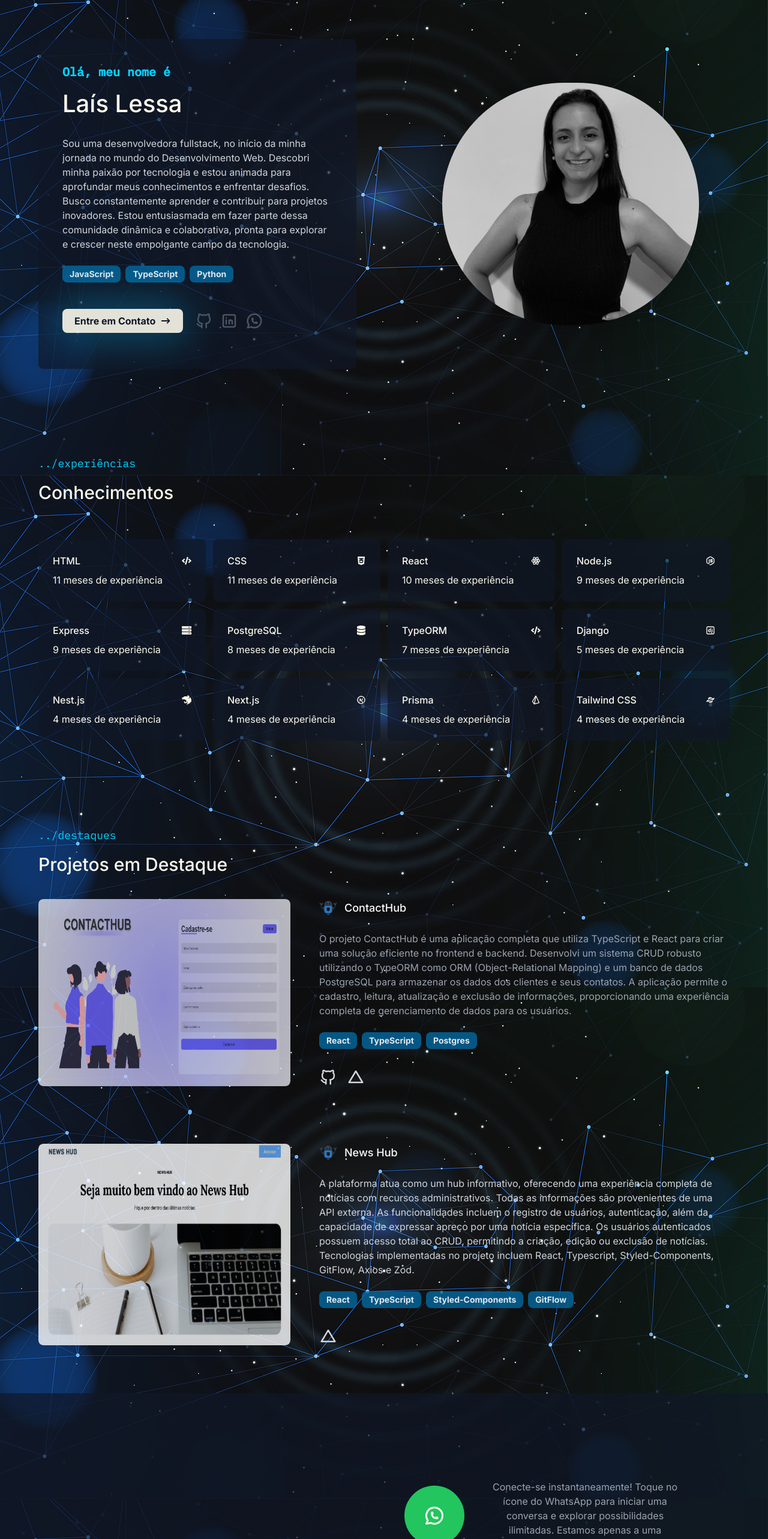
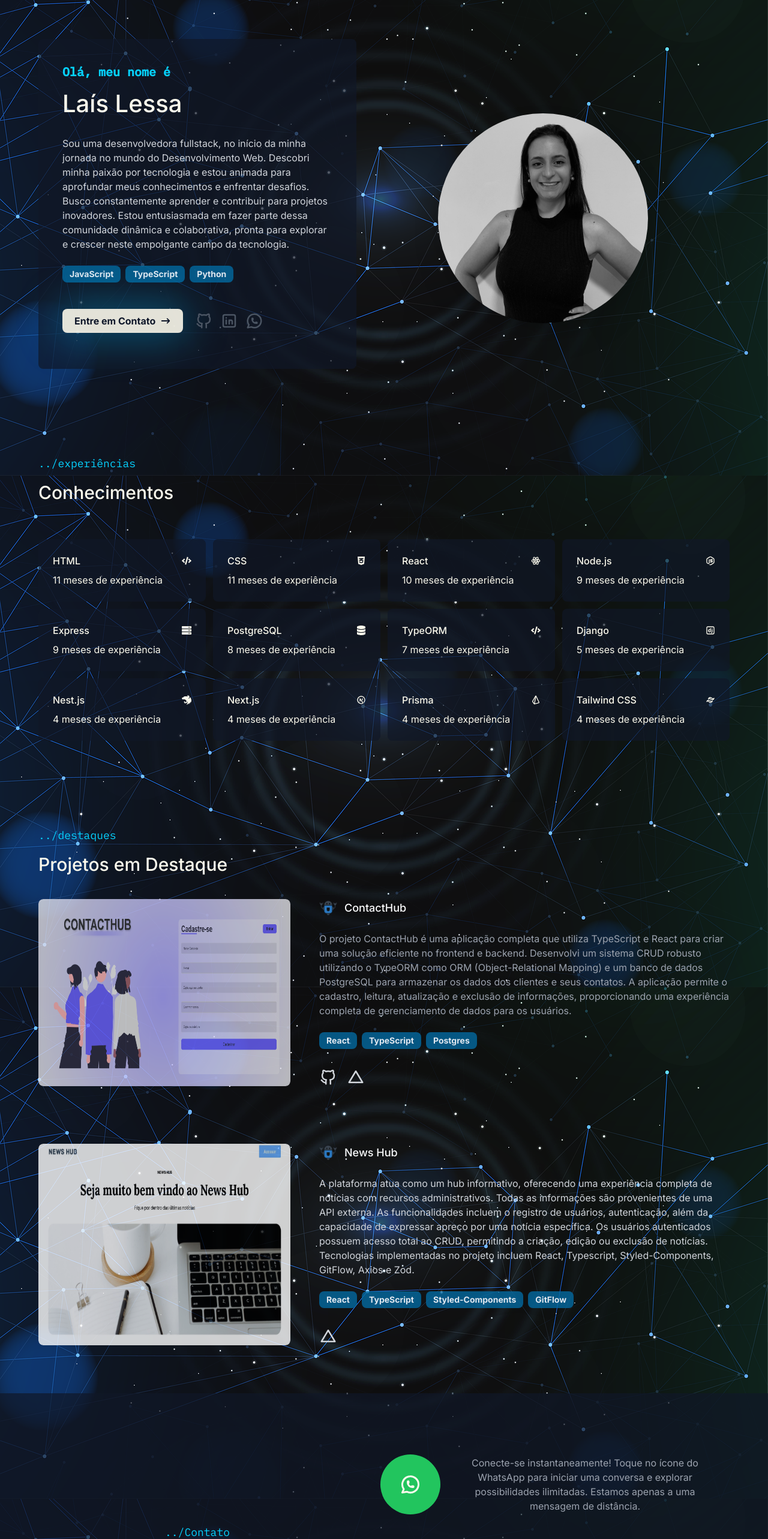
Before and after one commit to Lais-Lessa/Portfolio, a Next.js app: page / in a window 1280 px wide. Shown: the part 60-2626 px from the top of the page at 60% size. Built offline with nearby package versions, Linux system fonts and the light colour scheme; what tailwindcss-gradients would draw is missing.

Commit message:
fix:Atualizando Imagem

```diff
--- a/src/app/components/contact/index.tsx
+++ b/src/app/components/contact/index.tsx
@@ -31,7 +31,7 @@ export const ContactForm = () => {
                     transition={{ duration: 0.5 }}
                     className="min-w-[400px] p-10 flex flex-col lg:w-full lg:items-start lg:justify-start lg:flex-col"
                 >
-                <div className="flex flex-col items-center mb-20 lg:flex-row lg:gap-10 p-10">
+                <div className="flex flex-col items-center mb-20 lg:flex-row lg:gap-10">
                 <a
                 href='https://wa.me/5514996600746?text= Olá! Como posso ajudar você hoje? 😊'
                 target="_blank"
@@ -50,7 +50,7 @@ export const ContactForm = () => {
                 className="flex items-center justify-center w-[90px] h-[90px] lg:w-auto lg:min-w-[90px] lg:h-[90px] bg-sky-500 rounded-md transition-transform transform hover:scale-110 aspect-w-1 aspect-h-1">
                 <i className="text-4xl"><TbBrandLinkedin /></i>
                 </a>
-                <p className="text-gray-400 my-6 text-center"> Estou interessado em estabelecer conexões significativas e explorar oportunidades colaborativas. Juntos, podemos contribuir para uma rede profissional enriquecedora, compartilhando experiências e conhecimentos.</p>
+                <p className="text-gray-400 my-6 text-center"> Estou interessada em estabelecer conexões significativas e explorar oportunidades colaborativas. Juntos, podemos contribuir para uma rede profissional enriquecedora, compartilhando experiências e conhecimentos.</p>
                 </div>
                 </motion.div>
             </div>
--- a/src/app/pages/hero-section/index.tsx
+++ b/src/app/pages/hero-section/index.tsx
@@ -82,9 +82,9 @@ export const HeroSection = () => {
                     whileInView={{ opacity: 1, y: 0, scale: 1 }}
                     exit={{ opacity: 0, y: 200, scale: 0.5 }}
                     transition={{ duration: 0.5 }}
-                    className="origin-center grid place-items-center w-full h-full  lg:max-w-[530px]"
+                    className="origin-center grid place-items-center w-full h-full m-4 lg:max-w-[700px]"
                 >
-                    <Image className="rounded-full h-[400px] lg:w[420px] lg:h-[404px] mb-6 lg:mb-0 shadow-2xl object-cover"
+                    <Image className="rounded-full w-[350px] h-[350px] lg:w[600px] mb-6 lg:mb-0 shadow-2xl object-cover m-4"
                         width={428}
                         height={404}
                         src={"/images/lais.JPG"}
```
